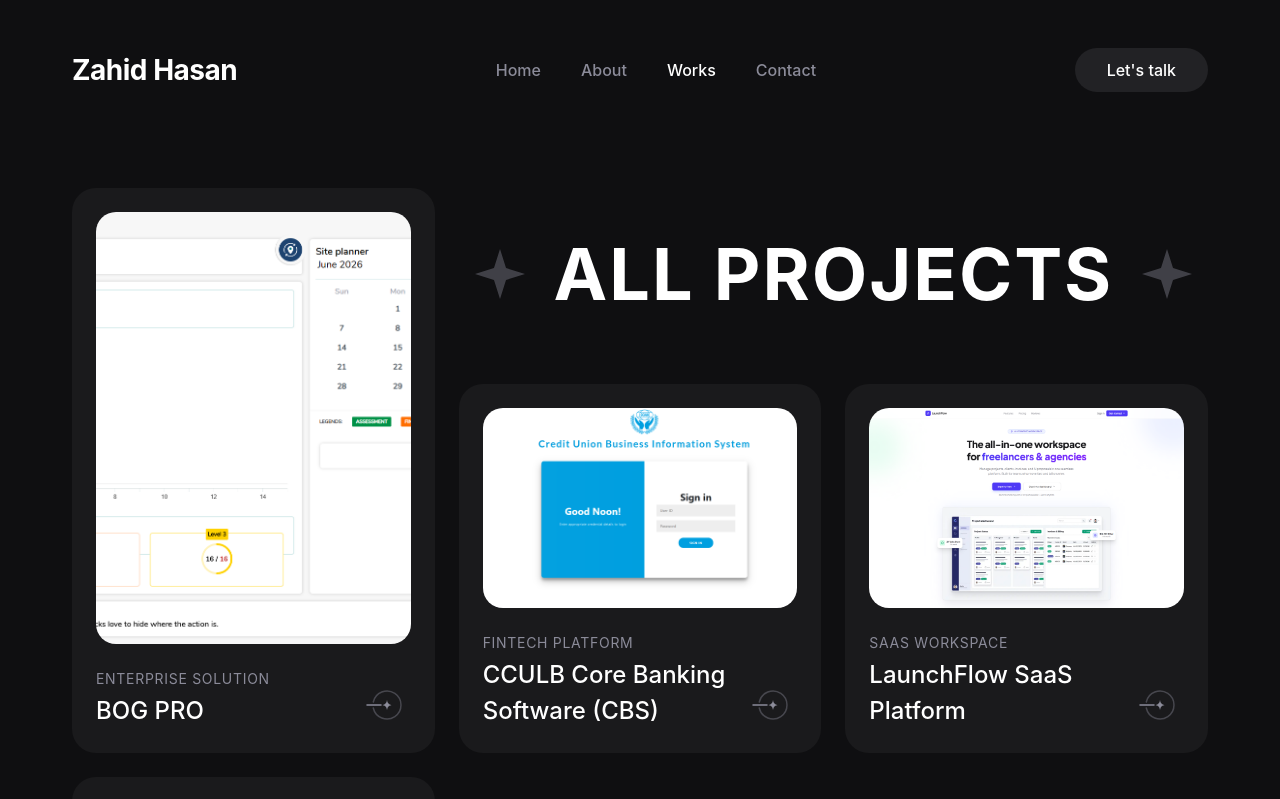
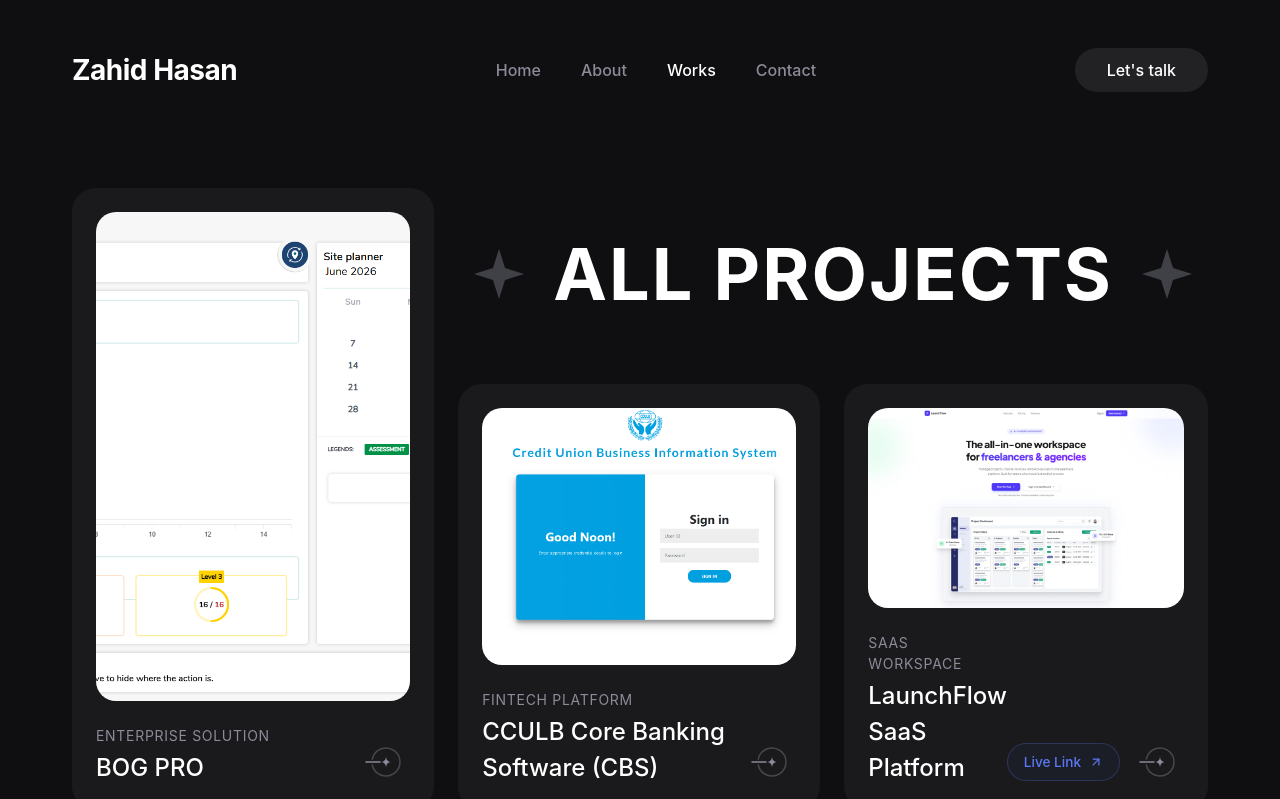
Before and after one commit to DevZahidHasan/portfolio, a React (Vite) app: page /works in a window 1280 px wide. Shown: the top 799 px of the page. Built offline with nearby package versions, Linux system fonts and the light colour scheme.

Commit message:
changes done

```diff
--- a/src/components/cards/ProjectCard.css
+++ b/src/components/cards/ProjectCard.css
@@ -75,3 +75,26 @@
   border-radius: 8px;
   box-shadow: 0 10px 40px rgba(0,0,0,0.5);
 }
+
+.live-link-btn {
+  display: inline-flex;
+  align-items: center;
+  gap: 0.25rem;
+  padding: 0.5rem 1rem;
+  font-size: 0.85rem;
+  font-weight: 500;
+  color: var(--text-accent);
+  border: 1px solid rgba(91, 120, 246, 0.25);
+  border-radius: 20px;
+  background-color: rgba(91, 120, 246, 0.05);
+  transition: all var(--transition-speed) ease;
+  white-space: nowrap;
+}
+
+.live-link-btn:hover {
+  background-color: var(--text-accent);
+  color: white;
+  border-color: var(--text-accent);
+  transform: translateY(-2px);
+  box-shadow: 0 4px 12px rgba(91, 120, 246, 0.3);
+}
--- a/src/components/cards/ProjectCard.jsx
+++ b/src/components/cards/ProjectCard.jsx
@@ -4,7 +4,7 @@
 import IconButton from '../ui/IconButton';
 import './ProjectCard.css';
 
-function ProjectCard({ id, title, category, isTall, imageSrc }) {
+function ProjectCard({ id, title, category, isTall, imageSrc, liveLink }) {
   const [isModalOpen, setIsModalOpen] = useState(false);
 
   return (
@@ -52,6 +52,22 @@
             <p className="text-sm" style={{ marginBottom: '0.25rem' }}>{category}</p>
             <h3 className="text-lg" style={{ fontSize: '1.5rem' }}>{title}</h3>
           </div>
+          <div style={{ display: 'flex', alignItems: 'center', gap: '1rem' }}>
+            {liveLink && (
+              <a
+                href={liveLink}
+                target="_blank"
+                rel="noopener noreferrer"
+                className="live-link-btn"
+                onClick={(e) => e.stopPropagation()}
+              >
+                Live Link
+                <svg width="14" height="14" viewBox="0 0 24 24" fill="none" stroke="currentColor" strokeWidth="2" strokeLinecap="round" strokeLinejoin="round" style={{ marginLeft: '4px' }}>
+                  <line x1="7" y1="17" x2="17" y2="7"></line>
+                  <polyline points="7 7 17 7 17 17"></polyline>
+                </svg>
+              </a>
+            )}
             {id ? (
               <Link to={`/works/${id}`}>
                 <IconButton />
@@ -59,6 +75,7 @@
             ) : (
               <IconButton />
             )}
+          </div>
         </div>
       </div>
 
--- a/src/pages/Projects.jsx
+++ b/src/pages/Projects.jsx
@@ -32,6 +32,7 @@
               category={firstProject.category}
               isTall={true}
               imageSrc={firstProject.thumbnail}
+              liveLink={firstProject.liveLink}
             />
           </ScrollReveal>
         )}
@@ -58,6 +59,7 @@
               category={secondProject.category}
               isTall={false}
               imageSrc={secondProject.thumbnail}
+              liveLink={secondProject.liveLink}
             />
           </ScrollReveal>
         )}
@@ -71,6 +73,7 @@
               category={thirdProject.category}
               isTall={false}
               imageSrc={thirdProject.thumbnail}
+              liveLink={thirdProject.liveLink}
             />
           </ScrollReveal>
         )}
@@ -84,6 +87,7 @@
               category={project.category}
               isTall={false}
               imageSrc={project.thumbnail}
+              liveLink={project.liveLink}
             />
           </ScrollReveal>
         ))}
```
Lines whose indentation alone changed are shown as unchanged.
